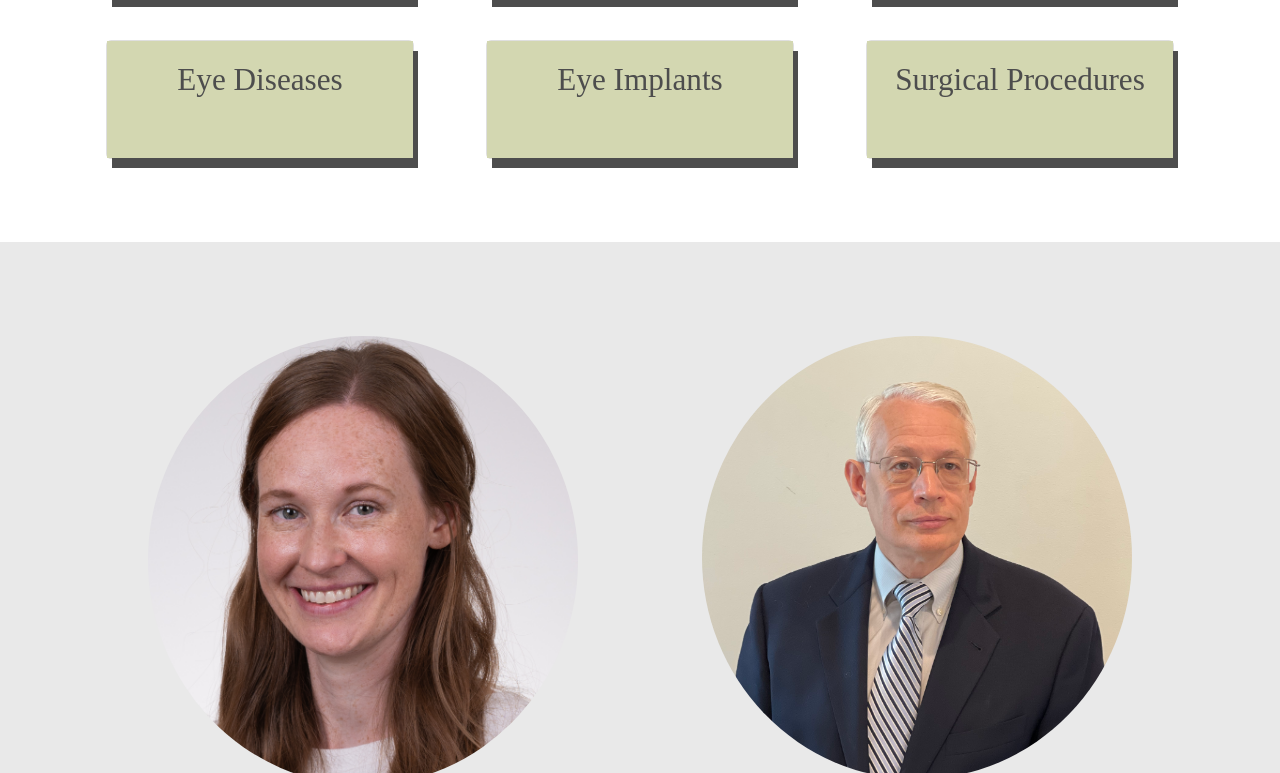
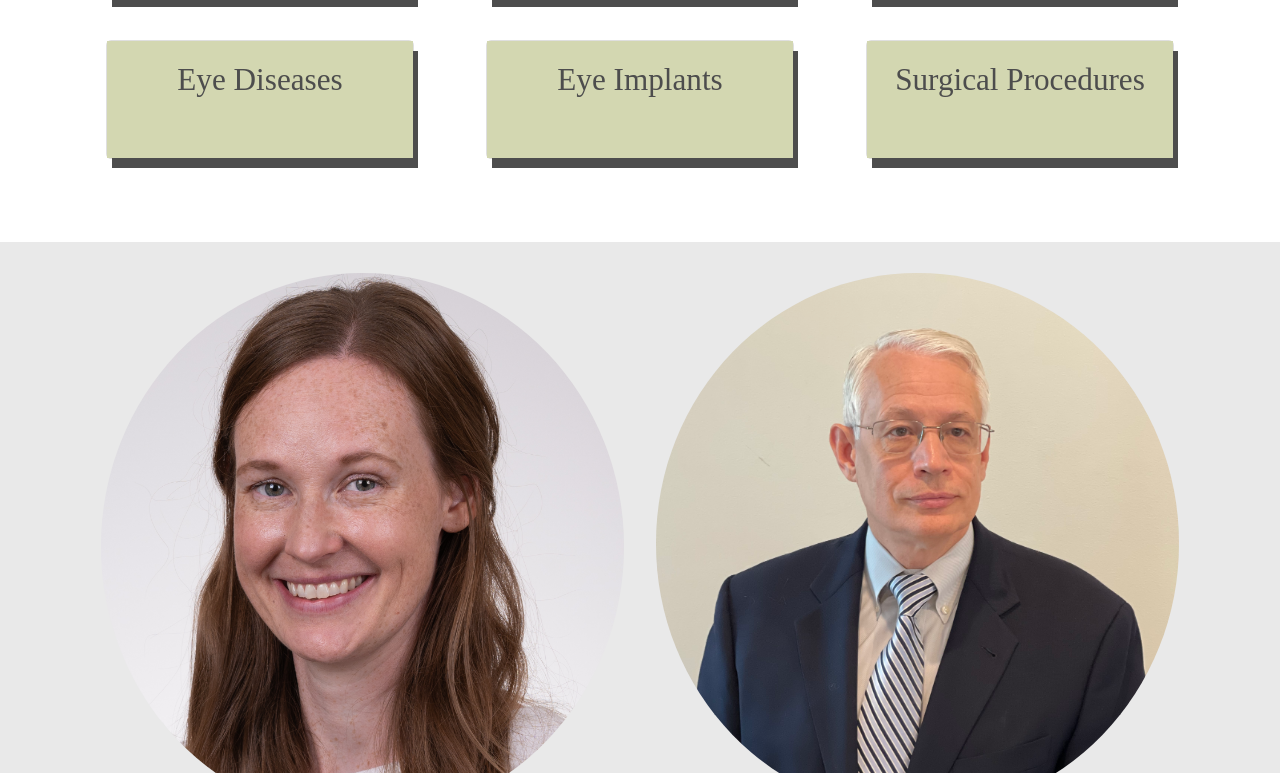
Before and after one commit to davidscottconrad/dad-site-next, a Next.js app: page / in a window 1280 px wide. Shown: the part 1065-1838 px from the top of the page. Built offline with nearby package versions, Linux system fonts and the light colour scheme; a web font is replaced by a local one.

Commit message:
remove padding

```diff
--- a/components/about.js
+++ b/components/about.js
@@ -8,7 +8,7 @@
       <div className="container p-4 mt-5">
         <div className="row">
 
-          <div className="col-lg-6 col-md-12 p-5">
+          <div className="col-lg-6 col-md-12 ">
             <div >
               <Image
                 alt="Dr. Laurie Willbanks Headshot"
@@ -28,7 +28,7 @@
             </p>
 
           </div>
-          <div className="col-lg-6 col-md-12 p-5">
+          <div className="col-lg-6 col-md-12">
             <div >
               <Image
                 alt="Dr. Tim Conrad Headshot"
```
